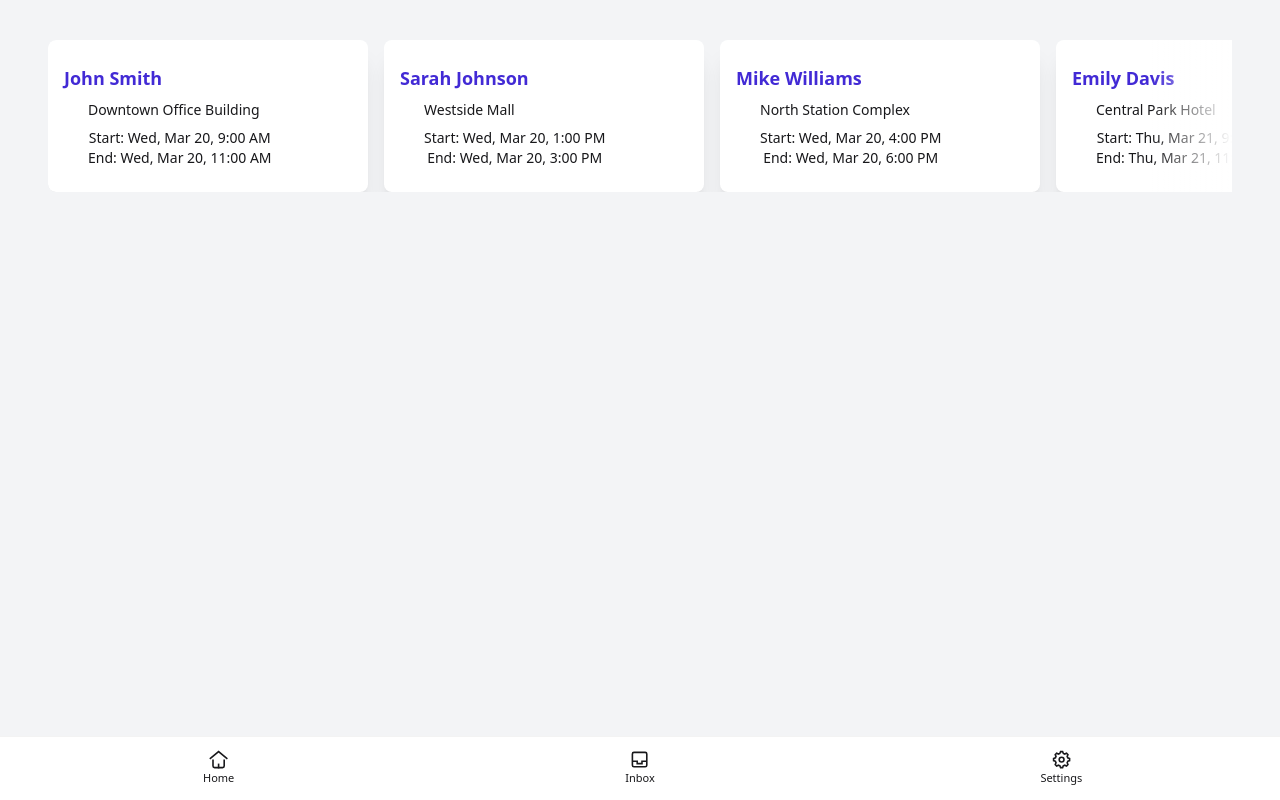
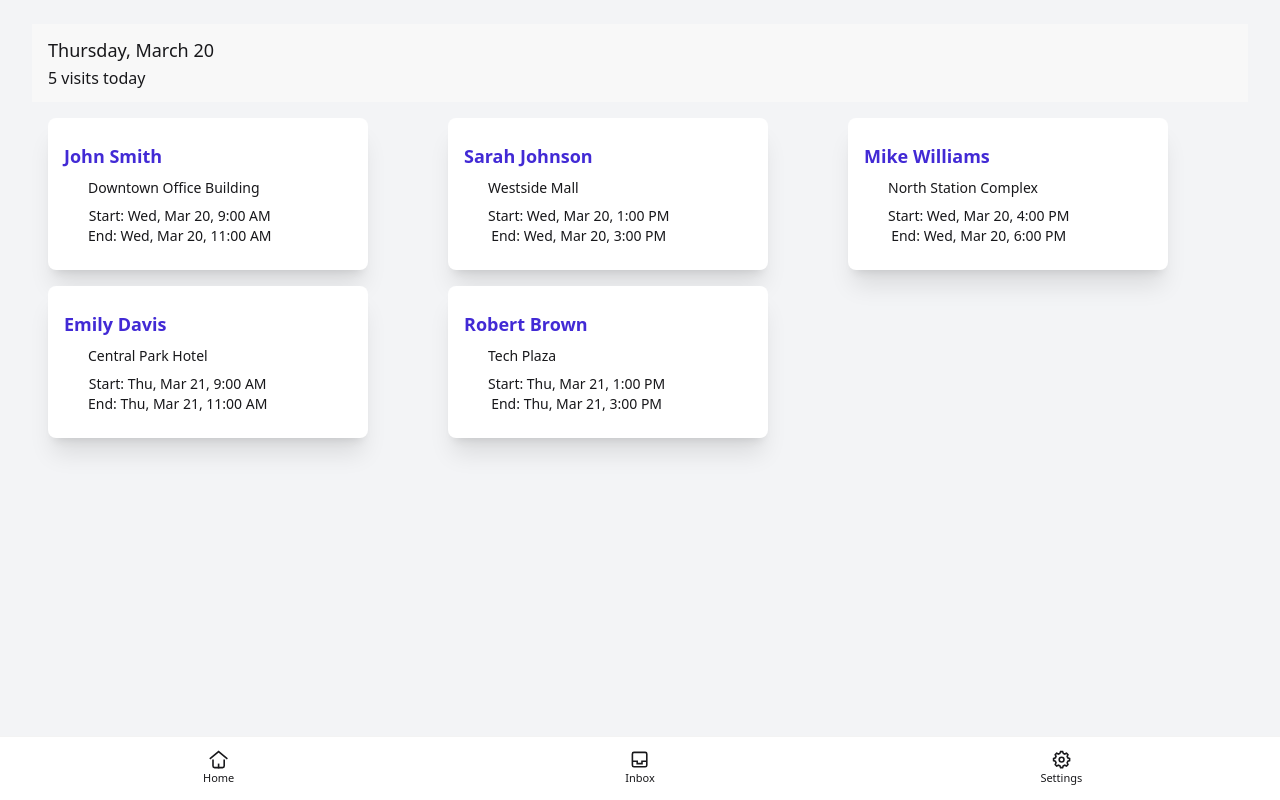
Before and after one commit to josephceth/svelte-pwa, a SvelteKit app: page / in a window 1280 px wide. Built offline with nearby package versions, Linux system fonts and the light colour scheme.

Commit message:
small header and appointment card adjustment for tablets

```diff
--- a/src/routes/+page.svelte
+++ b/src/routes/+page.svelte
@@ -2,6 +2,14 @@
 	import AppointmentCard from '$lib/client/components/ui/AppointmentCard.svelte';
 	import AppointmentDetail from '$lib/client/components/ui/AppointmentDetail.svelte';
 	import { slide } from 'svelte/transition';
+
+	// Format today's date
+	const today = new Date();
+	const formattedDate = new Intl.DateTimeFormat('en-US', {
+		weekday: 'long',
+		month: 'long',
+		day: 'numeric'
+	}).format(today);
 
 	// Mock appointments data
 	const appointments = [
@@ -87,6 +95,11 @@
 		}
 	];
 
+	// Get today's appointments count
+	const todaysAppointments = appointments.filter(
+		(apt) => apt.startDateTime.toDateString() === today.toDateString()
+	);
+
 	let selectedAppointment: (typeof appointments)[0] | null = null;
 
 	function handleAppointmentClick(appointment: (typeof appointments)[0]) {
@@ -95,7 +108,16 @@
 </script>
 
 <div class="container mx-auto flex flex-col gap-4 p-4">
+	<!-- Header Section -->
+	<div class="bg-base-200 -mx-4 -mt-4 flex flex-col gap-0.5 px-4 py-3">
+		<h1 class="text-base-content text-lg font-medium">{formattedDate}</h1>
+		<p class="text-base">{appointments.length} visits today</p>
+	</div>
+
+	<!-- Appointments Section - Carousel on mobile, Grid on tablet+ -->
 	<div class="relative">
+		<!-- Mobile View -->
+		<div class="md:hidden">
 			<div class="carousel carousel-start rounded-box space-x-4">
 				{#each appointments as appointment}
 					<div class="carousel-item">
@@ -111,10 +133,26 @@
 					</div>
 				{/each}
 			</div>
-		<!-- Gradient indicators for more content -->
+			<!-- Gradient indicators for mobile -->
 			<div
 				class="from-base-100 pointer-events-none absolute top-0 right-0 h-full w-20 bg-gradient-to-l to-transparent"
 			></div>
+		</div>
+
+		<!-- Tablet/Desktop View -->
+		<div class="hidden gap-4 md:grid md:grid-cols-2 lg:grid-cols-3">
+			{#each appointments as appointment}
+				<div
+					class="cursor-pointer"
+					on:click={() => handleAppointmentClick(appointment)}
+					on:keydown={(e) => e.key === 'Enter' && handleAppointmentClick(appointment)}
+					role="button"
+					tabindex="0"
+				>
+					<AppointmentCard {appointment} />
+				</div>
+			{/each}
+		</div>
 	</div>
 
 	{#if selectedAppointment}
```
Lines whose indentation alone changed are shown as unchanged.
